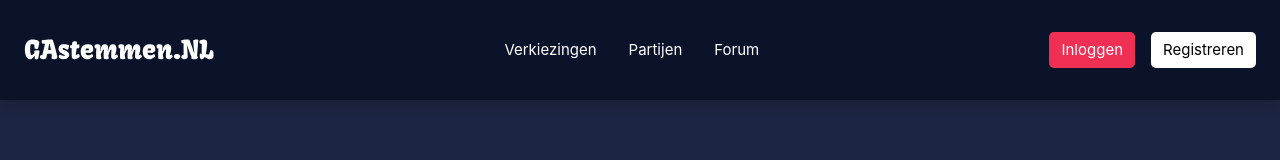
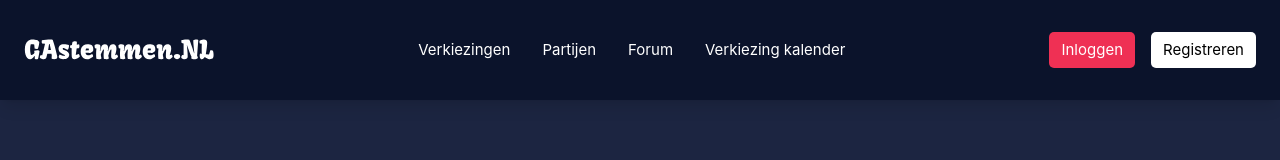
Before and after one commit to SSSalmani1600/Elections, a Vue app in the folder election-frontend/: page / in a window 1280 px wide. Shown: the top 160 px of the page. Built offline with nearby package versions, Linux system fonts and the light colour scheme; no server answers; the HTML template or start-up script is replaced by a standard one.

Commit message:
feat: add link to election calendar and improve code clarity

```diff
--- a/election-frontend/src/components/Navbar.vue
+++ b/election-frontend/src/components/Navbar.vue
@@ -5,15 +5,14 @@ const menuIsOpen = ref(false)
 const userMenuOpen = ref(false)
 const userMenuRef = ref<HTMLElement | null>(null)
 const token: string | null = localStorage.getItem('JWT')
-const isLoggedIn: boolean = token ? true : false
+const isLoggedIn: boolean = !!token
 const username: string = localStorage.getItem('username') || ''
 
-// mobiel menu
 const toggleMenu = () => {
   menuIsOpen.value = !menuIsOpen.value
 }
 
-// profielmenu
+
 const toggleUserMenu = () => {
   userMenuOpen.value = !userMenuOpen.value
 }
@@ -23,7 +22,7 @@ const logout = () => {
   location.reload()
 }
 
-// sluit dropdown als je buiten klikt
+
 const handleClickOutside = (event: MouseEvent) => {
   if (userMenuRef.value && !userMenuRef.value.contains(event.target as Node)) {
     userMenuOpen.value = false
@@ -40,19 +39,21 @@ onBeforeUnmount(() => {
 
 <template>
   <nav class="h-[100px] bg-background flex items-center justify-between px-6 sticky top-0 shadow-lg z-100">
-    <!-- LOGO -->
+
     <router-link to="/" class="flex items-center gap-2">
       <img src="../assets/logo.svg" alt="Logo" class="h-8" />
     </router-link>
 
-    <!-- NAV LINKS -->
+
     <div class="hidden lg:flex items-center justify-center gap-8">
       <router-link to="/verkiezingen" class="nav-link">Verkiezingen</router-link>
       <router-link to="/partijen" class="nav-link">Partijen</router-link>
       <router-link to="/forum" class="nav-link">Forum</router-link>
+      <router-link to="/calendar">Verkiezing kalender</router-link>
+
     </div>
 
-    <!-- RECHTS (Login / User menu) -->
+
     <div class="relative flex items-center gap-4 max-lg:hidden" ref="userMenuRef">
       <template v-if="!isLoggedIn">
         <router-link to="/inloggen" class="btn btn-primary !py-[6px]">Inloggen</router-link>
@@ -60,7 +61,7 @@ onBeforeUnmount(() => {
       </template>
 
       <template v-else>
-        <!-- Gebruikersicoon -->
+
         <button
           @click.stop="toggleUserMenu"
           class="flex items-center justify-center w-10 h-10 rounded-full border border-gray-500 text-white hover:border-[#EF3054] transition"
@@ -68,7 +69,7 @@ onBeforeUnmount(() => {
           <i class="pi pi-user text-lg"></i>
         </button>
 
-        <!-- Dropdown-menu -->
+
         <Transition
           enter-active-class="transition ease-out duration-200"
           enter-from-class="opacity-0 translate-y-1"
```
